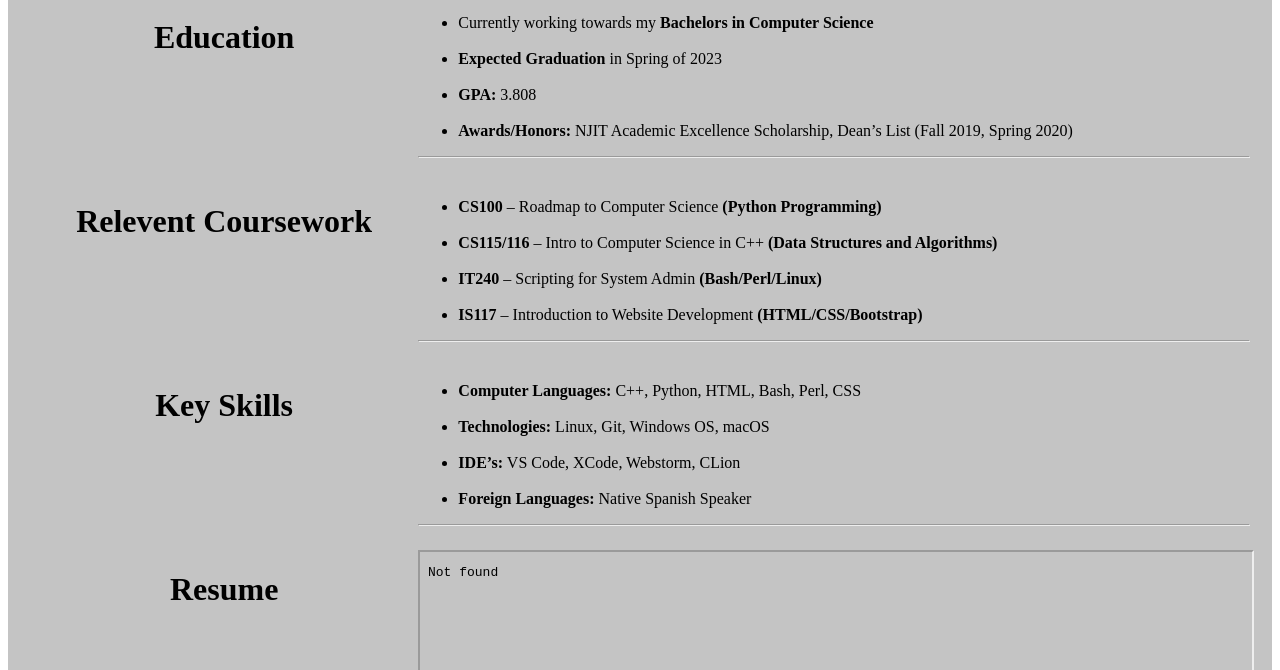
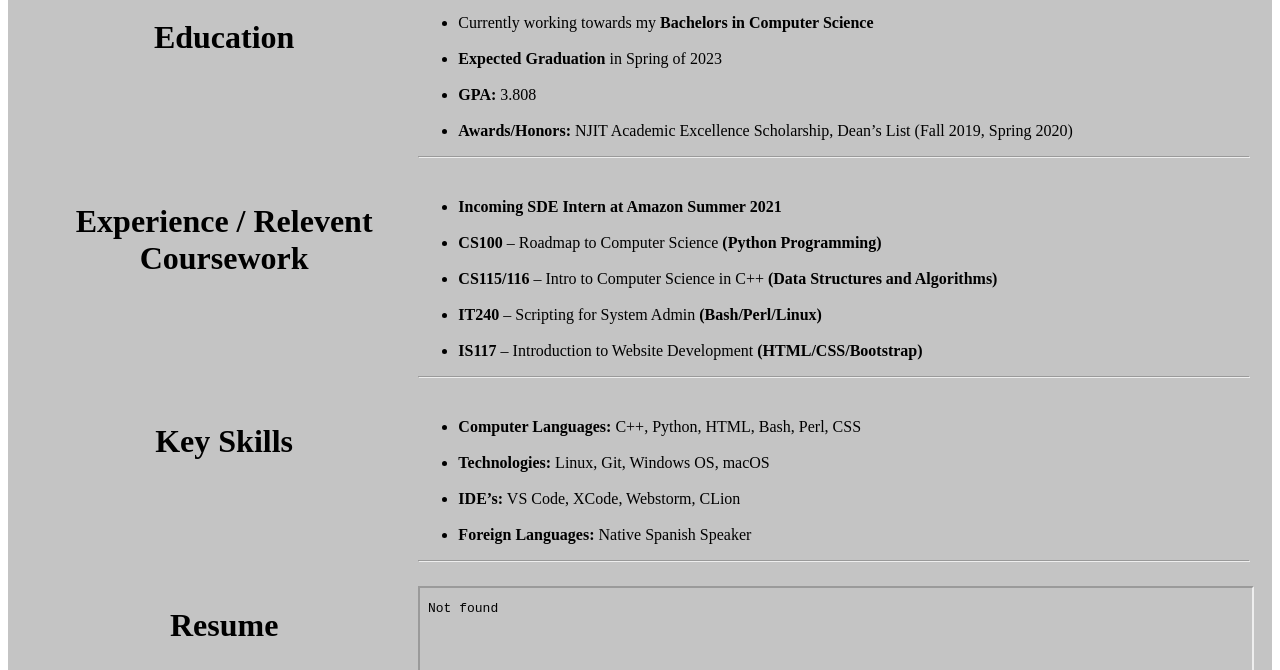
Before and after one commit to kevnramos/Portfolio, a website built with webpack: page src/about.html in a window 1280 px wide. Shown: the part 130-800 px from the top of the page. Built offline with nearby package versions, Linux system fonts and the light colour scheme.

Commit message:
Updated experience

```diff
--- a/src/about.html
+++ b/src/about.html
@@ -41,9 +41,11 @@
 
     </div>
 
-    <div class="mainContent"><h1>Relevent Coursework</h1></div>
+    <div class="mainContent"><h1>Experience / Relevent Coursework</h1></div>
     <div class="info">
         <ul>
+            <li><b>Incoming SDE Intern at Amazon Summer 2021</b></li>
+            <br>
             <li><b>CS100</b> – Roadmap to Computer Science <b>(Python Programming)</b></li>
             <br>
             <li><b>CS115/116</b> – Intro to Computer Science in C++ <b>(Data Structures and Algorithms)</b></li>
```
